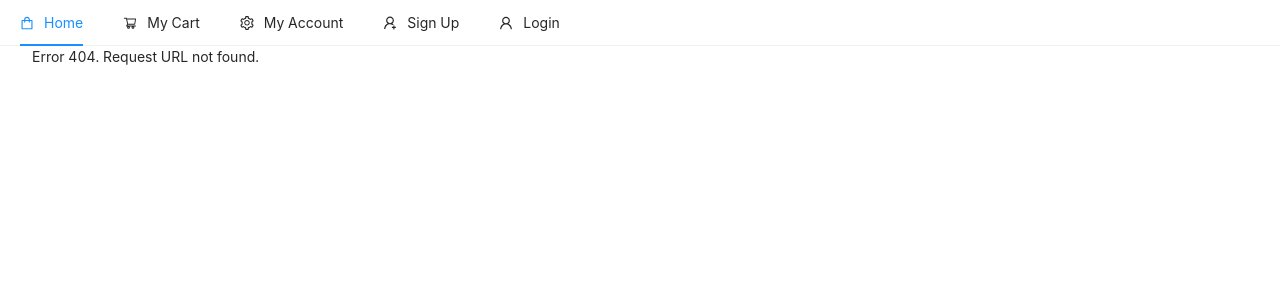
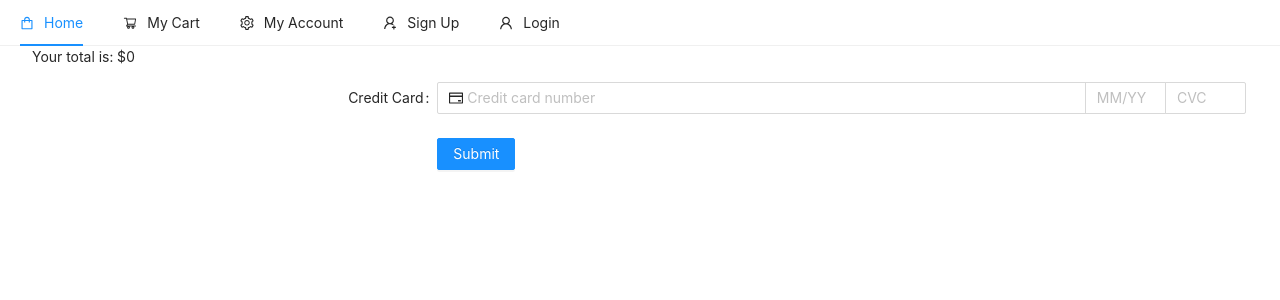
Before and after one commit to brogers856/cse5234_proj, a React (Create React App) app in the folder client/: page /payment in a window 1280 px wide. Before the commit this address had no page. Shown: the top 300 px of the page. Built offline with nearby package versions, Linux system fonts and the light colour scheme.

Commit message:
Refactored cart state and added payment page

```diff
--- a/client/src/App.js
+++ b/client/src/App.js
@@ -1,10 +1,11 @@
-import React, { useEffect, useState } from 'react';
+import React from 'react';
 import { Switch, Route } from 'react-router-dom';
 
 import Login from './pages/authentication/Login';
 import Register from './pages/authentication/Register';
-import { Home, Cart, Shipping } from './pages';
+import { Shipping } from './pages';
 import Header from './components/navigation/Header';
+import {CartHandler} from './components';
 import NotFound from './pages/404/NotFound';
 
 const App = () => {
@@ -15,9 +16,8 @@ const App = () => {
         <Switch>
           <Route exact path="/login" component={Login} />
           <Route exact path="/register" component={Register} />
-          <Route exact path="/cart" component={Cart} />
           <Route exact path="/shipping" component={Shipping} />
-          <Route exact path="/" component={Home} />
+          <CartHandler></CartHandler>
 
           {/* Default path. All other (and undefined) routes go here. */}
           <Route component={NotFound} />
--- /dev/null
+++ b/client/src/components/handlers/CartHandler.js
@@ -0,0 +1,64 @@
+import React, { useEffect, useState } from "react";
+import { Switch, Route } from 'react-router-dom';
+import { Home, Cart, Payment} from '../../pages';
+
+const CartHandler = () => {
+    const [cart, setCart] = useState([]);
+
+    useEffect(() => {
+        setCart(JSON.parse(window.localStorage.getItem('cart') || "[]"));
+    }, []);
+
+    useEffect(() => {
+        window.localStorage.setItem('cart', JSON.stringify(cart))
+    }, [cart]);
+
+    function removeHandler(removeItem) {
+        setCart(cart.filter(function (item) {
+            return item.key !== removeItem.key
+        }))
+    }
+
+    function removeAllHandler() {
+        setCart([]);
+    }
+
+    function addHandler(newItem) {
+        let oldCart = JSON.parse(window.localStorage.getItem('cart'))
+        let found = false;
+        for (let i = 0; i < oldCart.length; i++) {
+          let obj = oldCart[i];
+          if (newItem.key === obj.key) {
+            found = true;
+            obj.quantity += newItem.quantity;
+          }
+        }
+        if (found === false) {
+          let joined = cart.concat(newItem)
+          setCart(joined)
+        } else {
+          setCart(oldCart)
+        }
+      }
+
+      function changeHandler(value, record) {
+        let newCart = cart.map((item) => {
+            if (item.key === record.key) {
+                item.quantity = value;
+            }
+            return item
+        })
+        setCart(newCart)
+        window.localStorage.setItem('cart', JSON.stringify(newCart))
+    }
+
+    return (
+    <Switch>
+        <Route exact path="/" render={(props) => <Home {...props} cart={cart} addHandler={addHandler} /> } />
+        <Route exact path="/cart" render={(props) => <Cart {...props} cart={cart} addHandler={addHandler} removeAllHandler={removeAllHandler} removeHandler={removeHandler} changeHandler={changeHandler} />} />
+        <Route exact path="/payment" render={(props) => <Payment {...props} cart={cart} /> } />
+      </Switch>
+      )
+}
+
+export default CartHandler
--- a/client/src/components/index.js
+++ b/client/src/components/index.js
@@ -1 +1,2 @@
 export { default as Header } from './navigation/Header';
+export { default as CartHandler} from './handlers/CartHandler';
--- a/client/src/pages/cart/Cart.js
+++ b/client/src/pages/cart/Cart.js
@@ -1,38 +1,8 @@
-import React, { useEffect, useState } from "react";
+import React from "react";
 import { Link } from "react-router-dom"
-import { Table, Space, Button, InputNumber } from "antd";
+import { Table, Button, InputNumber } from "antd";
 
 const Cart = (props) => {
-    const [cart, setCart] = useState([]);
-
-    useEffect(() => {
-        setCart(JSON.parse(window.localStorage.getItem('cart') || "[]"));
-    }, []);
-
-    useEffect(() => {
-        window.localStorage.setItem('cart', JSON.stringify(cart))
-    }, [cart]);
-
-    function onChange(value, record) {
-        let newCart = cart.map((item) => {
-            if (item.key === record.key) {
-                item.quantity = value;
-            }
-            return item
-        })
-        setCart(newCart)
-        window.localStorage.setItem('cart', JSON.stringify(newCart))
-    }
-
-    function remove(removeItem) {
-        setCart(cart.filter(function (item) {
-            return item.key !== removeItem.key
-        }))
-    }
-
-    function removeAll() {
-        setCart([]);
-    }
 
     const columns = [
         { title: 'Product', dataIndex: 'product', key: 'product' },
@@ -40,21 +10,21 @@ const Cart = (props) => {
         { title: 'Price', dataIndex: 'price', key: 'price' },
         {
             title: 'Quantity', dataIndex: '', key: 'quantity',
-            render: (record) => <InputNumber min={1} max={100} defaultValue={record.quantity} onChange={(value) => onChange(value, record)} />,
+            render: (record) => <InputNumber min={1} max={100} defaultValue={record.quantity} onChange={(value) => props.changeHandler(value, record)} />,
         },
         {
             title: 'Remove',
             dataIndex: '',
             key: 'x',
-            render: (record) => <Button type="primary" danger onClick={() => remove(record)}>Remove from Cart</Button>,
+            render: (record) => <Button type="primary" danger onClick={() => props.removeHandler(record)}>Remove from Cart</Button>,
         },
     ];
     return (
         <>
             <Table
                 columns={columns}
-                dataSource={cart}
-                footer={() => <div><Button style={{ marginLeft: "auto" }} type="primary"><Link to="/shipping">Checkout</Link></Button> <Button style={{ marginLeft: "auto", marginTop: "2em", marginBottom: "2em", marginRight: "2em" }} type="primary" danger onClick={() => removeAll()}>Remove all items</Button></div>}
+                dataSource={props.cart}
+                footer={() => <div><Button style={{ marginLeft: "auto" }} type="primary"><Link to="/shipping">Checkout</Link></Button> <Button style={{ marginLeft: "auto", marginTop: "2em", marginBottom: "2em", marginRight: "2em" }} type="primary" danger onClick={() => props.removeAllHandler()}>Remove all items</Button></div>}
             />
         </>
     )
--- a/client/src/pages/home/Home.js
+++ b/client/src/pages/home/Home.js
@@ -1,5 +1,7 @@
-import React, { useState, useEffect } from "react";
+import React from "react";
 import { Table, InputNumber, Space, Button } from "antd";
+
+const Home = (props) => {
 
   function onChange(value, record) {
     data = data.map((item) => {
@@ -48,36 +50,6 @@ let data = [
     },
   ];
 
-
-const Home = (props) => {
-  const [cart, setCart] = useState([]);
-
-  useEffect(() => {
-    setCart(JSON.parse(window.localStorage.getItem('cart')));
-  }, []);
-
-  useEffect(() => {
-    window.localStorage.setItem('cart', JSON.stringify(cart))
-  }, [cart]);
-
-  function addItem(newItem) {
-    let oldCart = JSON.parse(window.localStorage.getItem('cart'))
-    let found = false;
-    for (let i = 0; i < oldCart.length; i++) {
-      let obj = oldCart[i];
-      if (newItem.key === obj.key) {
-        found = true;
-        obj.quantity += newItem.quantity;
-      }
-    }
-    if (found === false) {
-      let joined = cart.concat(newItem)
-      setCart(joined)
-    } else {
-      setCart(oldCart)
-    }
-  }
-
   const columns = [
     { title: 'Product', dataIndex: 'product', key: 'product' },
     { title: 'Description', dataIndex: 'description', key: 'description' },
@@ -90,7 +62,7 @@ const Home = (props) => {
       title: 'Purchase',
       dataIndex: '',
       key: 'x',
-      render: (record) => <Button type="primary" onClick={() => addItem(record)}>Add to Cart</Button>,
+      render: (record) => <Button type="primary" onClick={() => props.addHandler(record)}>Add to Cart</Button>,
     },
   ];
 
--- a/client/src/pages/index.js
+++ b/client/src/pages/index.js
@@ -1,6 +1,7 @@
 export { default as Home } from './home/Home';
 export { default as Cart } from './cart/Cart';
 export { default as Shipping } from './shipping/Shipping';
+export { default as Payment } from './payment/Payment';
 export { default as NotFound } from './404/NotFound';
 export { default as Login } from './authentication/Login';
 export { default as Register } from './authentication/Register';
--- /dev/null
+++ b/client/src/pages/payment/Payment.js
@@ -0,0 +1,101 @@
+import React from 'react';
+import { Form, Input, Button, InputNumber, message} from 'antd';
+import { CreditCardOutlined } from '@ant-design/icons';
+
+const Payment = (props) => {
+
+    const onFinish = (values) => {
+        console.log('Success:', values);
+    };
+
+    const onFinishFailed = (errorInfo) => {
+        console.log('Failed:', errorInfo);
+    };
+
+    function calculateTotal(data){
+        let total = 0
+        for (let i = 0; i < data.length; i++) {
+            total += data[i].price * data[i].quantity
+        }
+        return total
+    }
+    return (
+
+        <Form
+        name="basic"
+        labelCol={{ span: 8 }}
+        wrapperCol={{ span: 16 }}
+        initialValues={{ remember: true }}
+        onFinish={onFinish}
+        onFinishFailed={onFinishFailed}
+        autoComplete="off"
+    >
+        <div>
+            <p>Your total is: ${calculateTotal(props.cart)}</p>
+        </div>
+        <Form.Item label="Credit Card">
+            <Input.Group compact>
+                <Form.Item
+                    name={['creditcard', 'number']}
+                    noStyle
+                    rules={[{ required: true, message: 'Card number is required' },
+                    () => ({
+                        validator(_, value) {
+                          if (value.length !== 15 && value.length !== 16) {
+                            return Promise.reject(new Error('The credit card number must be 15 or 16 digits long'));
+                          }
+                          if (!Number.isInteger(parseInt(value))) {
+                            return Promise.reject(new Error('The credit card number must be a number'));
+                          }
+                          return Promise.resolve();
+                        },
+                      })
+                ]}
+                >
+                    <Input prefix={<CreditCardOutlined />} style={{ width: '80%' }} placeholder="Credit card number" />
+                </Form.Item>
+                <Form.Item
+                    name={['creditcard', 'expiration']}
+                    noStyle
+                    rules={[{ required: true, message: 'Expiration date is required' },
+                    {
+                        pattern: new RegExp(/^(0[1-9]|1[0-2])\/?([0-9]{4}|[0-9]{2})$/),
+                        message: "Expiration date must be in MM/YY format"
+                    }
+                    ]}
+                >
+                    <Input style={{ width: '10%' }} placeholder="MM/YY" />
+                </Form.Item>
+                <Form.Item
+                    name={['creditcard', 'security']}
+                    noStyle
+                    rules={[
+                    { required: true, message: 'Security number is required' },
+                    () => ({
+                        validator(_, value) {
+                          if (value.length !== 3) {
+                            return Promise.reject(new Error('The security code must be 3 digits long'));
+                          }
+                          if (!Number.isInteger(parseInt(value))) {
+                            return Promise.reject(new Error('The security code must be a number'));
+                          }
+                          return Promise.resolve();
+                        },
+                      })
+                    ]}
+                >
+                    <Input style={{ width: '10%' }} placeholder="CVC" />
+                </Form.Item>
+            </Input.Group>
+        </Form.Item>
+
+        <Form.Item wrapperCol={{ offset: 8, span: 16 }}>
+            <Button type="primary" htmlType="submit">
+                Submit
+            </Button>
+        </Form.Item>
+    </Form>
+    );
+};
+
+export default Payment;
--- a/client/src/pages/shipping/Shipping.js
+++ b/client/src/pages/shipping/Shipping.js
@@ -1,5 +1,6 @@
 import React from "react";
 import { Form, Input, Button, Select } from 'antd';
+import { Link } from "react-router-dom";
 
 const { Option } = Select;
 
@@ -54,7 +55,7 @@ const Shipping = () => {
 
             <Form.Item wrapperCol={{ offset: 8, span: 16 }}>
                 <Button type="primary" htmlType="submit">
-                    Submit
+                    <Link to ="/payment">Submit</Link>
                 </Button>
             </Form.Item>
         </Form>
```
Also changed, not shown: 1 other file (tests, documents, lock files or other folders). Lines whose indentation alone changed are shown as unchanged.
